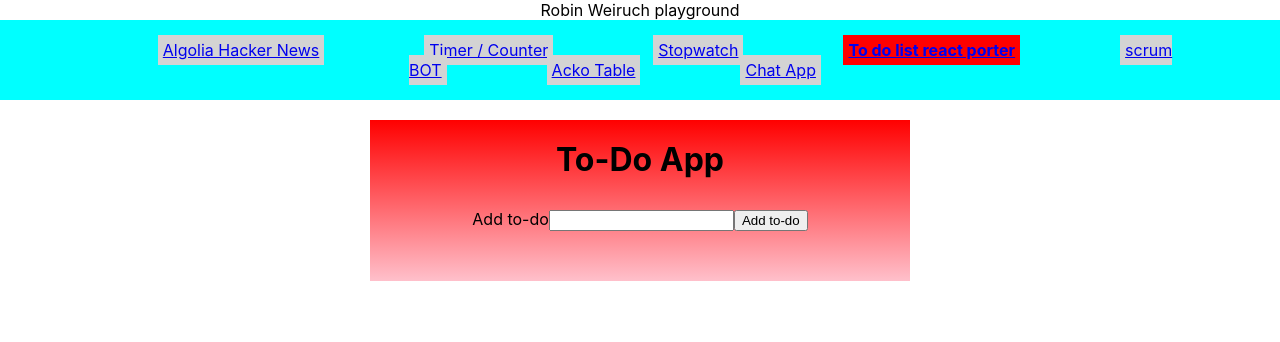
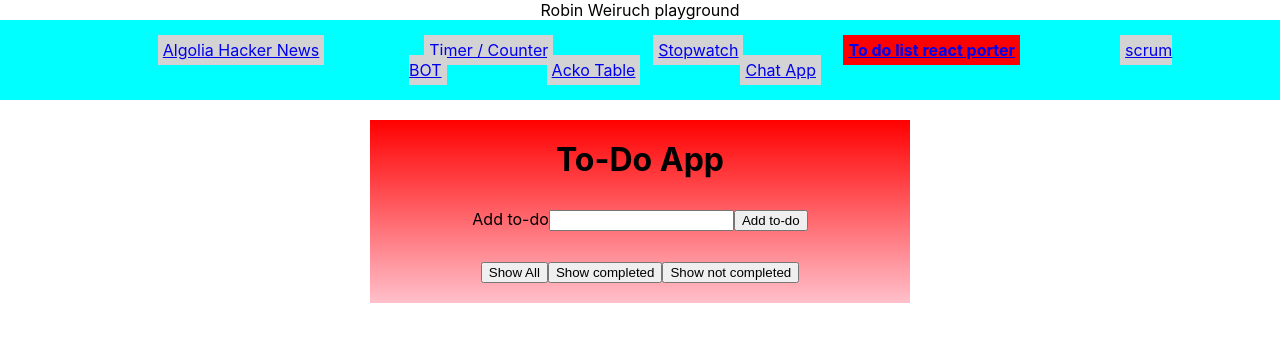
Before and after one commit to Suhaas10/r_weiruch, a React (Create React App) app: page /todolistreact in a window 1280 px wide. Shown: the top 342 px of the page. Built offline with nearby package versions, Linux system fonts and the light colour scheme.

Commit message:
filter Reducer, todo Reducer

```diff
--- a/src/TodoList.jsx
+++ b/src/TodoList.jsx
@@ -1,63 +1,109 @@
-import React, { useEffect, useState } from "react";
+import React, { useEffect, useReducer, useState } from "react";
 import { v4 as uuid } from "uuid";
-import AckoTable from "./AckoTable";
+
+const todoReducer = (state, action) => {
+  switch (action.type) {
+    case "ADD_TODO":
+      return [
+        ...state,
+        {
+          id: uuid(),
+          todoName: action.inputTodo,
+          isCompleted: false,
+        },
+      ];
+    case "DELETE_TODO":
+      return state.filter((item) => item.id !== action.id);
+
+    case "TOGGLECOMPLETE_TODO":
+      return state.map((item) => {
+        if (item.id === action.id) {
+          return { ...item, isCompleted: !item.isCompleted };
+        }
+        return item;
+      });
+
+    case "EDITSAVE_TODO":
+      return state.map((item) => {
+        if (item.id === action.id) {
+          item.todoName = action.editName;
+        }
+        return item;
+      });
+
+    default:
+      throw new Error();
+  }
+};
+
+const filterReducer = (state, action) => {
+  switch (action.type) {
+    case "SHOW_ALL":
+      return "ALL";
+    case "SHOW_COMPLETED":
+      return "COMPLETED";
+    case "SHOW_UNCOMPLETED":
+      return "UNCOMPLETED";
+    default:
+      throw new Error();
+  }
+};
 
 const TodoList = () => {
   const [inputTodo, setInputTodo] = useState("");
 
-  const [todo, setTodo] = useState([]);
+  // const [todo, setTodo] = useState([]);
+  const [filter, dispatchFilter] = useReducer(filterReducer, "ALL");
+  const [todo, dispatchTodo] = useReducer(todoReducer, []);
 
   const handleInputTodo = (event) => {
     setInputTodo(event.target.value);
   };
 
   const addTodo = () => {
-    // let newTodoList = todo.concat({
-    //   id: uuid(),
-    //   todoName: inputTodo,
-    // });
-
-    setTodo([...todo, { id: uuid(), todoName: inputTodo, isCompleted: false }]);
-    console.log("before storing", todo);
-    localStorage.setItem("todoList", JSON.stringify(...todo));
+    dispatchTodo({ type: "ADD_TODO", inputTodo });
     setInputTodo("");
   };
 
   const handleDelete = (id) => {
-    setTodo(todo.filter((item) => item.id !== id));
+    dispatchTodo({ type: "DELETE_TODO", id });
   };
 
   const handleToggleCompleted = (id) => {
-    //!dont do the below and you know why, don't directly update the state
-    // setTodo(
-    //   todo.map((item) => {
-    //     if (item.id === id) {
-    //       item.isCompleted = !item.isCompleted;
-    //     }
-    //     return item;
-    //   })
-    // );
-    setTodo(
-      todo.map((item) => {
-        if (item.id === id) {
-          return { ...todo, isCompleted: !item.isCompleted };
-        } else {
-          return item;
-        }
-      })
-    );
+    dispatchTodo({ type: "TOGGLECOMPLETE_TODO", id });
   };
 
   const handleSave = (id, editName) => {
-    setTodo(
-      todo.map((item) => {
-        if (item.id === id) {
-          item.todoName = editName;
-        }
-        return item;
-      })
-    );
+    dispatchTodo({ type: "EDITSAVE_TODO", id, editName });
   };
+
+  const handleShowAll = () => {
+    dispatchFilter({ type: "SHOW_ALL" });
+  };
+
+  const handleShowCompleted = () => {
+    dispatchFilter({ type: "SHOW_COMPLETED" });
+  };
+
+  const handleShowUnCompleted = () => {
+    dispatchFilter({ type: "SHOW_UNCOMPLETED" });
+  };
+
+  const filterTodos = todo.filter((item) => {
+    if (filter === "ALL") {
+      return true;
+    }
+
+    if (filter === "COMPLETED" && item.isCompleted) {
+      return true;
+    }
+
+    if (filter === "UNCOMPLETED" && !item.isCompleted) {
+      return true;
+    }
+
+    return false;
+  });
 
   return (
     <div style={{ display: "flex", justifyContent: "center" }}>
@@ -75,7 +121,12 @@ const TodoList = () => {
           inputTodo={inputTodo}
           handleInputTodo={handleInputTodo}
         ></AddTodo>
-        {todo.map((item) => (
+        <div>
+          <button onClick={handleShowAll}>Show All</button>
+          <button onClick={handleShowCompleted}>Show completed</button>
+          <button onClick={handleShowUnCompleted}>Show not completed</button>
+        </div>
+        {filterTodos.map((item) => (
           <TodoList1
             key={item.id}
             todo={item}
```
